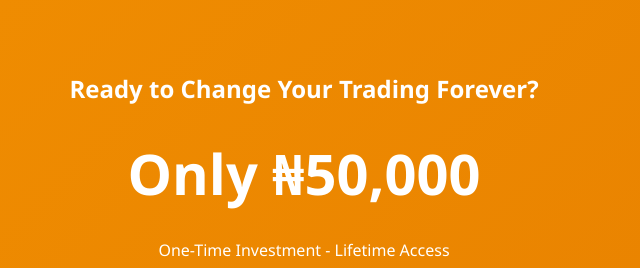
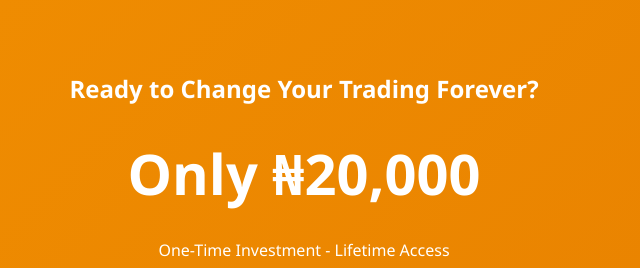
Before and after one commit to elitefxmentor/Landing-page, a plain HTML site: page index.html in a window 1280 px wide. Shown: the part 6560-6828 px from the top of the page, 336-976 px from the left. Drawn offline with Linux system fonts and the light colour scheme.

Commit message:
Update index.html

```diff
--- a/index.html
+++ b/index.html
@@ -848,7 +848,7 @@
     <section class="final-cta" id="purchase">
         <div class="container">
             <h2>Ready to Change Your Trading Forever?</h2>
-            <p class="price">Only ₦50,000</p>
+            <p class="price">Only ₦20,000</p>
             <p>One-Time Investment - Lifetime Access</p>
 
             <div class="payment-options">
```
